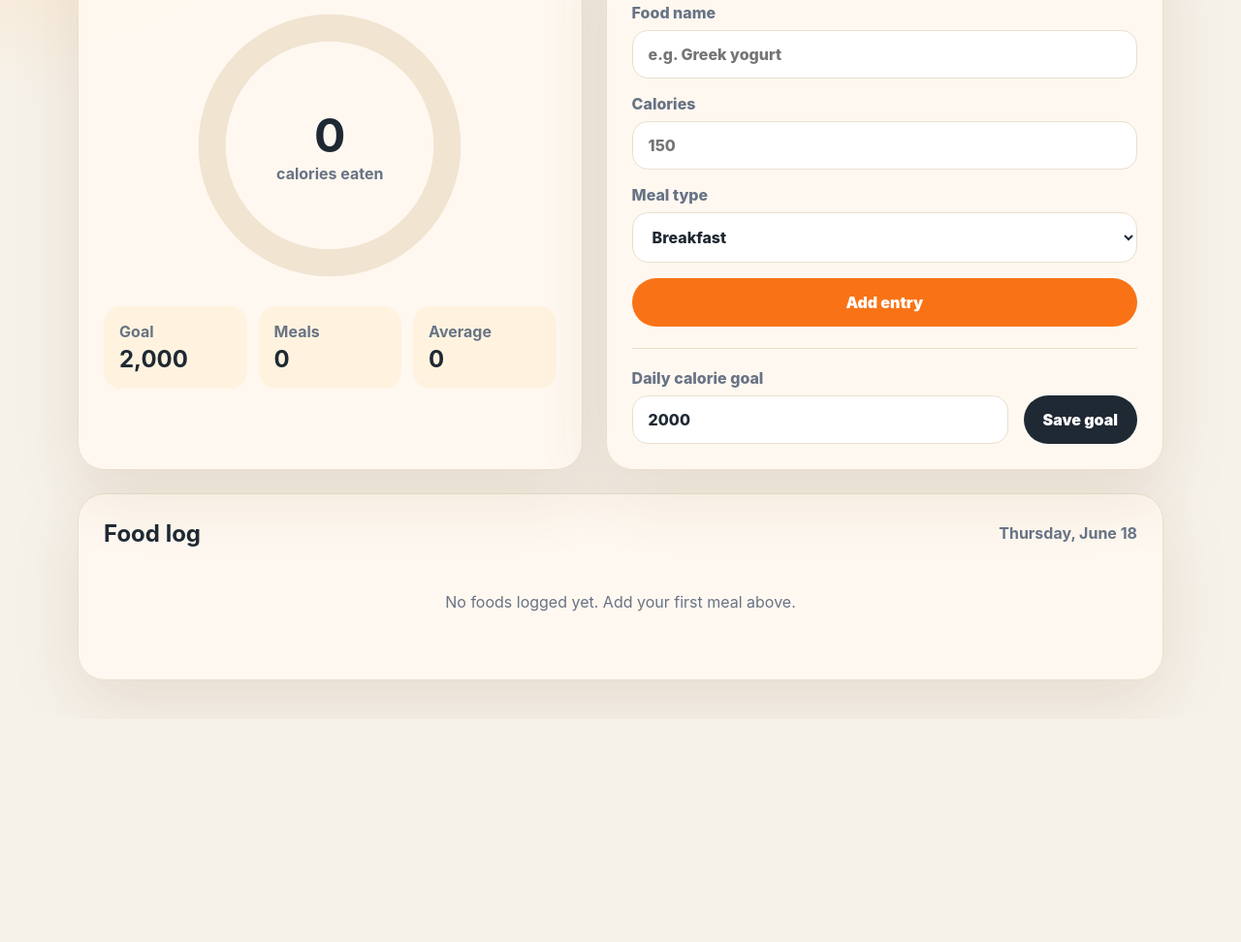
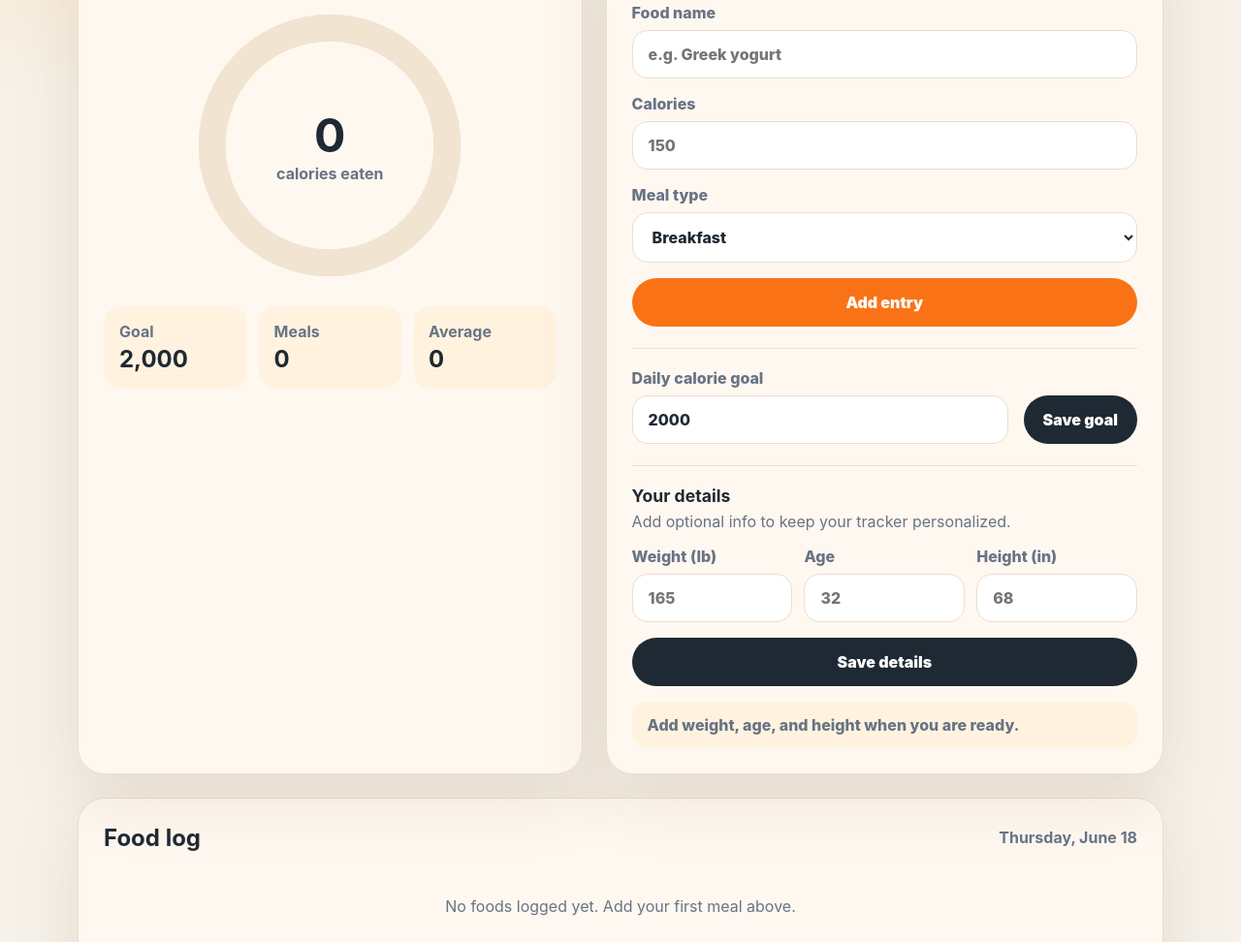
Before and after one commit to Cyberhusky999-1/type2, a plain HTML site: page index.html in a window 1280 px wide. Shown: the part 407-1379 px from the top of the page at 97% size. Before the commit the page ends 1149 px from the top, so only its background shows below. Drawn offline with Linux system fonts and the light colour scheme.

Commit message:
Add profile details to calorie counter

```diff
--- a/app.js
+++ b/app.js
@@ -5,19 +5,20 @@ const state = loadState();
 const mealForm = document.querySelector('#mealForm');
 const goalForm = document.querySelector('#goalForm');
 const resetDay = document.querySelector('#resetDay');
+const profileForm = document.querySelector('#profileForm');
 const foodLog = document.querySelector('#foodLog');
 const emptyState = document.querySelector('#emptyState');
 const progressCircle = document.querySelector('#progressCircle');
 
 function loadState() {
-  const fallback = { date: todayKey, goal: 2000, entries: [] };
+  const fallback = { date: todayKey, goal: 2000, entries: [], profile: { weight: '', age: '', height: '' } };
   const saved = JSON.parse(localStorage.getItem(STORAGE_KEY) || 'null');
 
   if (!saved || saved.date !== todayKey) {
     return fallback;
   }
 
-  return { ...fallback, ...saved };
+  return { ...fallback, ...saved, profile: { ...fallback.profile, ...saved.profile } };
 }
 
 function saveState() {
@@ -26,6 +27,15 @@ function saveState() {
 
 function formatCalories(value) {
   return Number(value).toLocaleString();
+}
+
+function formatProfileValue(value) {
+  return value ? Number(value).toLocaleString(undefined, { maximumFractionDigits: 1 }) : '';
+}
+
+function calculateBmi(weight, height) {
+  if (!weight || !height) return null;
+  return (weight / (height * height)) * 703;
 }
 
 function updateDashboard() {
@@ -41,6 +51,9 @@ function updateDashboard() {
   document.querySelector('#mealCount').textContent = state.entries.length;
   document.querySelector('#averageCalories').textContent = formatCalories(average);
   document.querySelector('#dailyGoal').value = state.goal;
+  document.querySelector('#weight').value = state.profile.weight;
+  document.querySelector('#age').value = state.profile.age;
+  document.querySelector('#height').value = state.profile.height;
   document.querySelector('#todayDate').textContent = new Date().toLocaleDateString(undefined, {
     weekday: 'long',
     month: 'long',
@@ -51,8 +64,29 @@ function updateDashboard() {
     : `${formatCalories(Math.abs(remaining))} calories over goal`;
   progressCircle.style.strokeDashoffset = circumference - (circumference * progress);
   progressCircle.style.stroke = remaining >= 0 ? 'var(--brand)' : 'var(--danger)';
+  updateProfileSummary();
 
   renderEntries();
+}
+
+function updateProfileSummary() {
+  const { weight, age, height } = state.profile;
+  const summary = document.querySelector('#profileSummary');
+  const bmi = calculateBmi(Number(weight), Number(height));
+  const details = [];
+
+  if (weight) details.push(`${formatProfileValue(weight)} lb`);
+  if (age) details.push(`${age} years old`);
+  if (height) details.push(`${formatProfileValue(height)} in tall`);
+
+  if (!details.length) {
+    summary.textContent = 'Add weight, age, and height when you are ready.';
+    return;
+  }
+
+  summary.textContent = bmi
+    ? `${details.join(' • ')} • BMI ${bmi.toFixed(1)}`
+    : details.join(' • ');
 }
 
 function renderEntries() {
@@ -104,6 +138,20 @@ mealForm.addEventListener('submit', (event) => {
   updateDashboard();
 });
 
+profileForm.addEventListener('submit', (event) => {
+  event.preventDefault();
+  const formData = new FormData(profileForm);
+
+  state.profile = {
+    weight: formData.get('weight'),
+    age: formData.get('age'),
+    height: formData.get('height'),
+  };
+
+  saveState();
+  updateDashboard();
+});
+
 goalForm.addEventListener('submit', (event) => {
   event.preventDefault();
   const goal = Number(document.querySelector('#dailyGoal').value);
--- a/index.html
+++ b/index.html
@@ -86,6 +86,29 @@
             </label>
             <button class="secondary-button" type="submit">Save goal</button>
           </form>
+
+          <form id="profileForm" class="profile-form">
+            <div>
+              <h3>Your details</h3>
+              <p>Add optional info to keep your tracker personalized.</p>
+            </div>
+            <div class="profile-fields">
+              <label>
+                Weight (lb)
+                <input id="weight" name="weight" type="number" min="1" step="0.1" placeholder="165" />
+              </label>
+              <label>
+                Age
+                <input id="age" name="age" type="number" min="1" max="120" step="1" placeholder="32" />
+              </label>
+              <label>
+                Height (in)
+                <input id="height" name="height" type="number" min="1" step="0.1" placeholder="68" />
+              </label>
+            </div>
+            <button class="secondary-button" type="submit">Save details</button>
+            <p id="profileSummary" class="profile-summary">Add weight, age, and height when you are ready.</p>
+          </form>
         </article>
       </section>
 
--- a/styles.css
+++ b/styles.css
@@ -239,3 +239,35 @@ input:focus, select:focus {
   .food-log li { grid-template-columns: 1fr; }
   h1 { font-size: 2.65rem; }
 }
+
+.profile-form {
+  padding-top: 20px;
+  border-top: 1px solid var(--line);
+}
+
+.profile-form h3 {
+  margin: 0 0 6px;
+  font-size: 1.1rem;
+}
+
+.profile-form p {
+  margin-bottom: 0;
+  color: var(--muted);
+}
+
+.profile-fields {
+  display: grid;
+  grid-template-columns: repeat(3, 1fr);
+  gap: 12px;
+}
+
+.profile-summary {
+  padding: 14px 16px;
+  border-radius: 16px;
+  background: #fff3df;
+  font-weight: 800;
+}
+
+@media (max-width: 800px) {
+  .profile-fields { grid-template-columns: 1fr; }
+}
```
